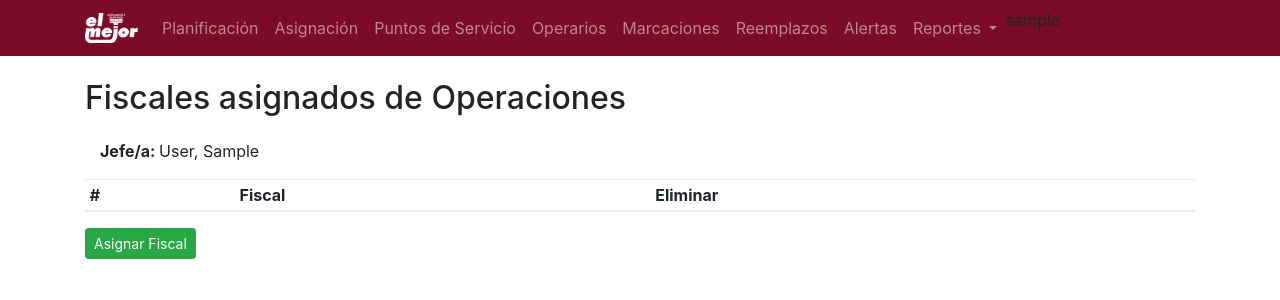
After one commit to santiagoyegros/SPH, a Django app: page /reingenieria/jefes/asig/1/ in a window 1280 px wide. The commit adds this page. Shown: the top 300 px of the page. Run offline with Django 3.2, Linux system fonts and the light colour scheme; the visitor is signed in with stand-in values (Sample User, id 1); data comes from the database, SQL or seed files in the repository; data that the repository does not hold is empty; parts of the project's set-up code (start-up, migrations or seed data) failed here and were passed over; some libraries are stand-ins or nearby versions.

Commit message:
Se agrego el listado de Fiscales por Jefes

```diff
--- a/Operarios/models.py
+++ b/Operarios/models.py
@@ -275,8 +275,11 @@ class CargoAsignado(models.Model):
 
 @receiver(post_save, sender=User)
 def create_user_cargoasignado(sender, instance, created, **kwargs):
-    if created:
-        CargoAsignado.objects.create(user=instance)
+    '''
+    Aqui se define que se va realizar con el cargoasignado en el momento que se cree un usuario nuevo
+    '''
+    #if created:
+    #    CargoAsignado.objects.create(user=instance)
 
 
 @receiver(post_save, sender=User)
--- /dev/null
+++ b/Operarios/templates/jefes/jefes_asig.html
@@ -0,0 +1,42 @@
+{% extends "base.html" %}
+{% load static %}
+
+{% block content %}
+    <h2>Fiscales asignados de Operaciones</h2>
+    <div class="container-fluid mb-3 mt-4">
+        <div class="row">
+            {% if Jefe %}
+                <div class="col"><b>Jefe/a: </b>{{ Jefe.last_name }}, {{ Jefe.first_name }} </div>
+            {% endif %}
+        </div>
+    </div>
+    <!--Table-->
+    <table id="tablePreview" class="table table-hover table-sm">
+    <!--Table head-->
+    <thead>
+        <tr>
+            <th>#</th>
+            <th>Fiscal</th>
+            <th>Eliminar</th>
+        </tr>
+    </thead>
+    <!--Table head-->
+    <!--Table body-->
+    <tbody>
+        {% if Fiscales %}
+        {% for fiscal in Fiscales %}
+        <tr>
+            <th scope="row">{{ forloop.counter }}</th>
+            <td>{{ fiscal.last_name }}, {{ fiscal.first_name }}</td>
+            <td> <a class='btn btn-danger btn-sm' href=>Eliminar</a> </td>
+        </tr>
+        {% endfor %}
+        {% endif %}
+    </tbody>
+    <!--Table body-->
+    </table>
+    <!--Table-->
+    <a class='btn btn-success btn-sm' href='' > Asignar Fiscal </a>
+
+
+{% endblock %}
--- a/Operarios/templates/jefes/jefes_list.html
+++ b/Operarios/templates/jefes/jefes_list.html
@@ -4,7 +4,7 @@
 {% block content %}
     <h2>Jefes de Operaciones</h2>
     <!--Table-->
-    <table id="tablePreview" class="table table-hover table-sm">
+    <table id="tablePreview" class="table table-hover table-sm mt-2">
     <!--Table head-->
     <thead>
         <tr>
@@ -21,7 +21,7 @@
         <tr>
             <th scope="row">{{ forloop.counter }}</th>
             <td>{{ jefe.last_name }}, {{ jefe.first_name }}</td>
-            <td> <a class='btn btn-danger btn-sm' href=>Asignar</a> </td>
+            <td> <a class='btn btn-danger btn-sm' href={% url 'Operarios:jefes_asig' jefe.id %}>Asignar</a> </td>
         </tr>
         {% endfor %}
         {% endif %}
--- a/Operarios/urls.py
+++ b/Operarios/urls.py
@@ -4,8 +4,9 @@ from . import views
 from django.views.generic import TemplateView, RedirectView
 from django.conf.urls import url, include
 from django.contrib.auth.decorators import login_required
-from Operarios.views import PuntosServicioList, PuntoServicioCreate, PuntoServicioUpdateView, PuntoServicioDeleteView, Relevamiento
-from Operarios.views import Operarios_list, Operarios_create, Operarios_update, Operarios_delete, Planificacion_list, Planificacion_create, Jefes_list
+from Operarios.views import PuntosServicioList, PuntoServicioCreate, PuntoServicioUpdateView, PuntoServicioDeleteView
+from Operarios.views import Relevamiento, Operarios_list, Operarios_create, Operarios_update, Operarios_delete
+from Operarios.views import Planificacion_list, Planificacion_create, Jefes_list, Jefes_asig
 
 app_name = 'Operarios'
 
@@ -25,5 +26,6 @@ urlpatterns = [
     url(r'^operarios/eliminar/(?P<pk>\d+)/$', Operarios_delete, name='operarios_delete'),
     url(r'^planificacion/listar/', Planificacion_list, name='planificar_list'),
     url(r'^planificacion/planificar/(?P<id_puntoServicio>\d+)/$', Planificacion_create, name='planificar_create'),
-    url(r'^jefes/listar/', Jefes_list , name='jefes_list'),
+    url(r'^jefes/listar/', Jefes_list, name='jefes_list'),
+    url(r'^jefes/asig/(?P<id_user_jefe>\d+)/$', Jefes_asig, name='jefes_asig'),
 ]
--- a/Operarios/views.py
+++ b/Operarios/views.py
@@ -244,3 +244,20 @@ def Jefes_list(request):
     jefes = User.objects.filter(cargoasignado__cargo__cargo='Jefe de Operaciones')
     contexto = {'Jefes': jefes}
     return render(request, 'jefes/jefes_list.html', context=contexto)
+
+@login_required
+@permission_required('Operarios.view_operario', raise_exception=True)
+def Jefes_asig(request, id_user_jefe=None):
+    try:
+        user_jefe = User.objects.get(pk=id_user_jefe)
+    except User.DoesNotExist as err:
+        logging.getLogger("error_logger").error('Usuario de Jefe de Operaciones no existe: {0}'.format(err))
+
+    #Se traen todos los fiscales que estan asignados al jefe de operaciones en cuestion
+    fiscales_asig = User.objects.filter(Fiscal_AsigJefeFiscal__userJefe=id_user_jefe)
+    consulta = User.objects.filter(Fiscal_AsigJefeFiscal__userJefe=id_user_jefe).query
+    logging.getLogger("error_logger").error('La consulta ejecutada es: {0}'.format(consulta))
+    contexto = {'Fiscales': fiscales_asig,
+                'Jefe': user_jefe
+            }
+    return render(request, 'jefes/jefes_asig.html', context=contexto)
```
Also changed, not shown: Operarios/admin.py (+34 -1 lines).
